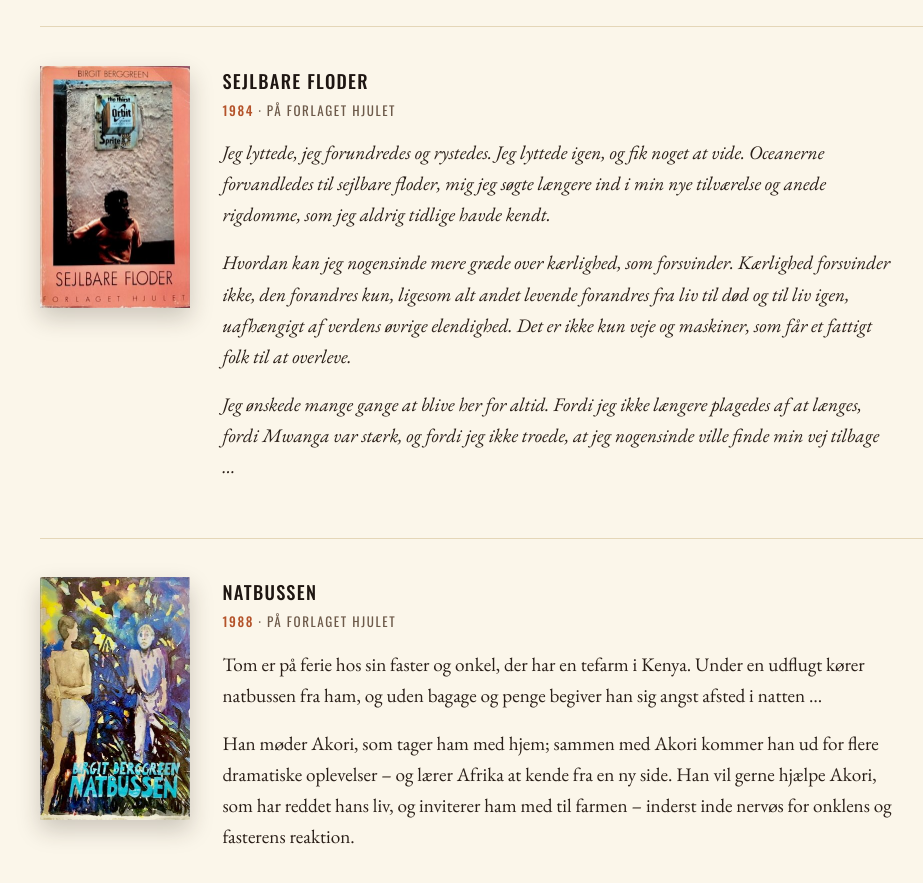
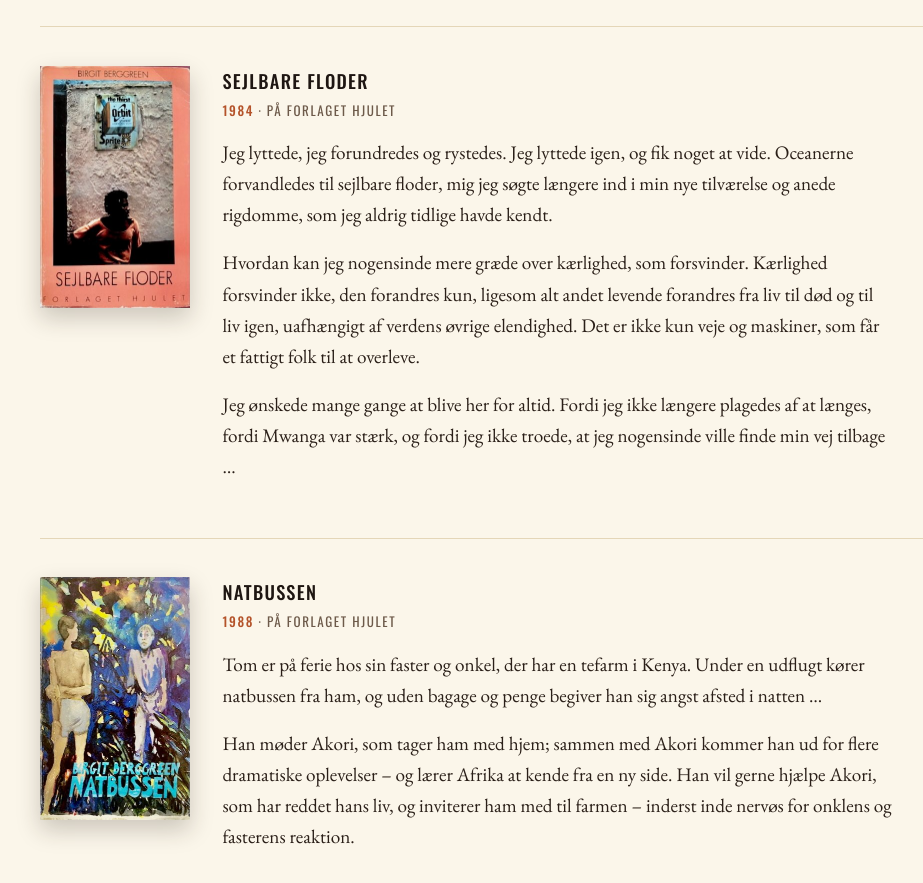
Before and after one commit to jberggreen-byte/chimuka.dk, a plain HTML site: page tidligere-udgivelser.html in a window 1280 px wide. Shown: the part 1360-2243 px from the top of the page, without its empty margins (62-985 px from the left). Drawn offline with Linux system fonts and the light colour scheme.

Commit message:
Sejlbare Floder: almindelig tekst i stedet for kursiv

```diff
--- a/assets/css/site.css
+++ b/assets/css/site.css
@@ -109,7 +109,7 @@ main{display:block}
 .book .meta b{color:var(--rust);font-weight:500}
 .book .subt{font-style:italic;margin:-.6rem 0 1rem;color:var(--muted)}
 .book p{margin:0 0 .9em;max-width:42rem}
-.excerpt{font-style:italic}
+.excerpt{font-style:normal}
 
 /* Timeline */
 .timeline{list-style:none;margin:0;padding:0;position:relative;max-width:44rem}
```
